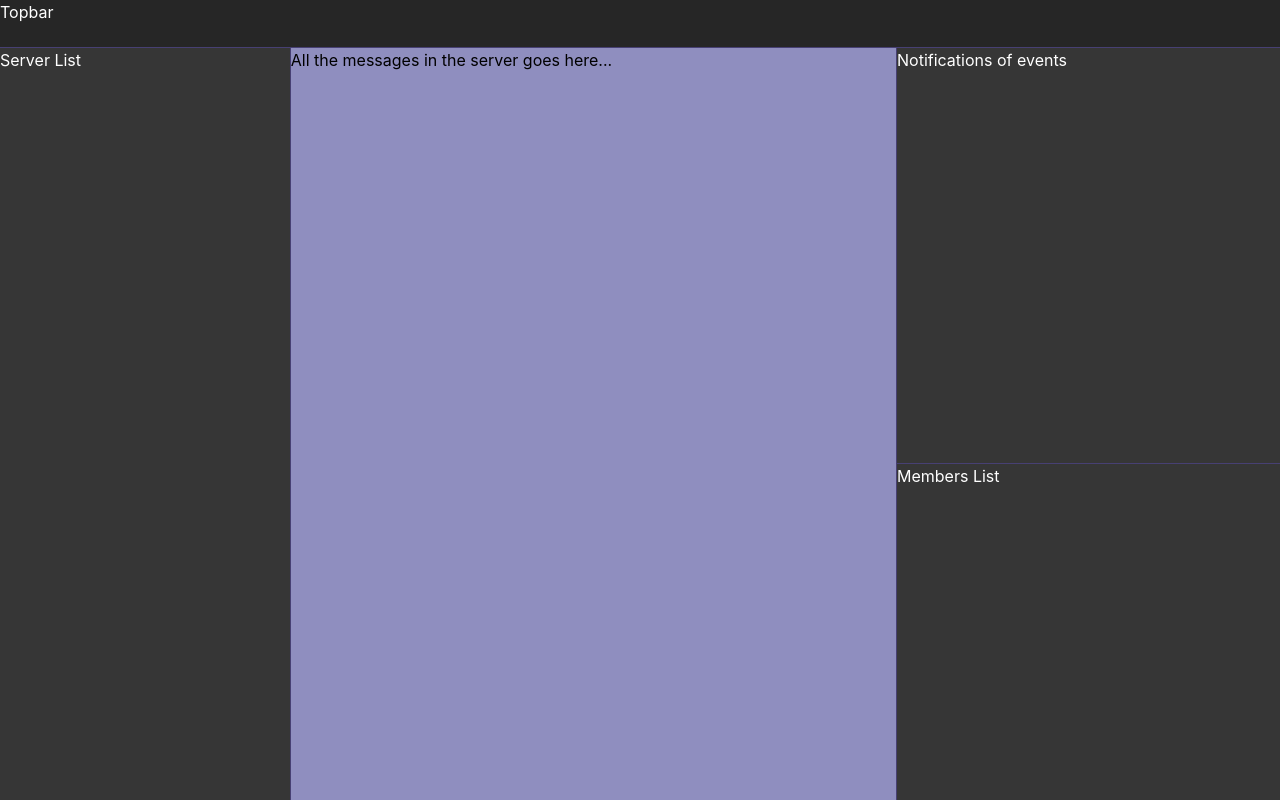
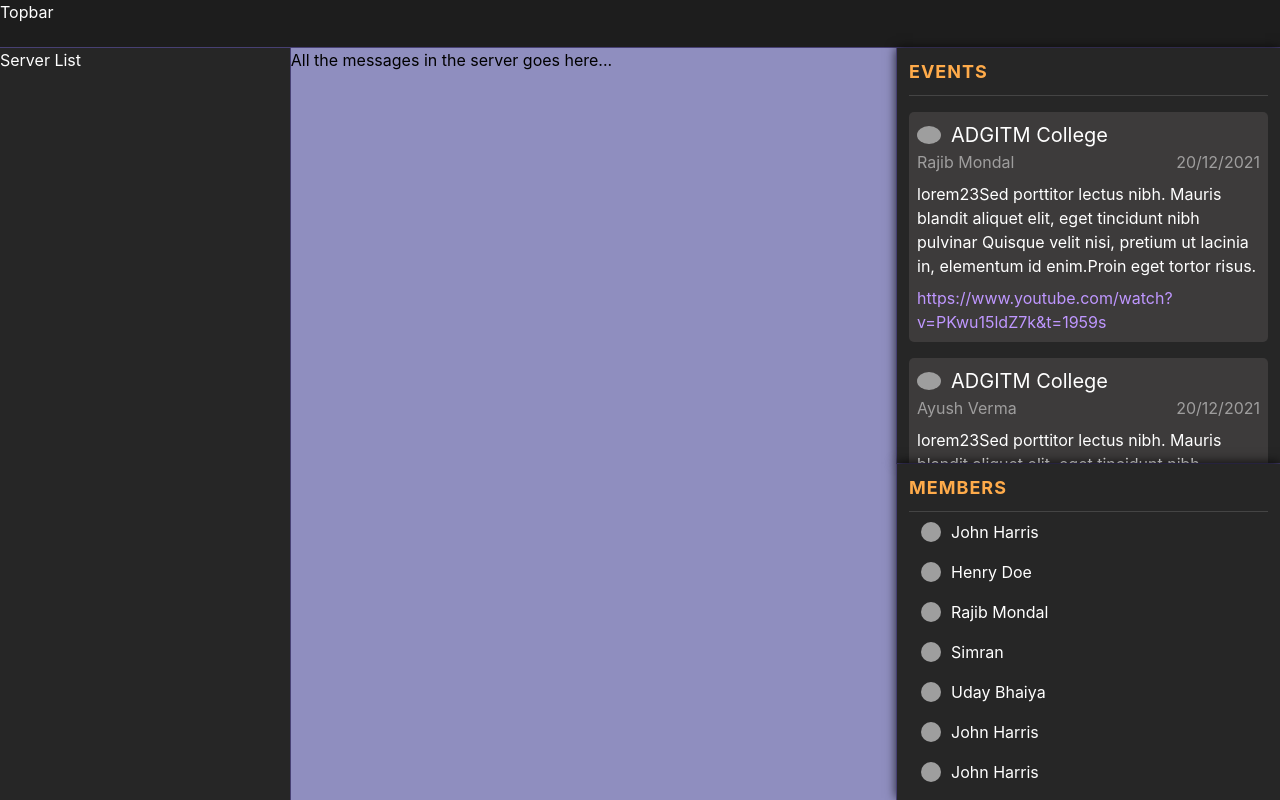
Before and after one commit to 2devyank/College-community-site, a React (Create React App) app: page /home in a window 1280 px wide. Built offline with nearby package versions, Linux system fonts and the light colour scheme; grey boxes are pictures that could not be loaded.

Commit message:
Events and Members section added

```diff
--- /dev/null
+++ b/src/components/homePage/EventItem.js
@@ -0,0 +1,20 @@
+import '../../styles/notificationSection.css'
+
+function EventItem({ event }) {
+    return (
+        <div className="EventItem container p-2 my-3">
+            <div className="fs-5 d-flex justify-content-start align-items-center">
+                <img style={{ width: "24px", marginRight: "10px", borderRadius: "50%" }} src={event.imageURL} alt="" />
+                <div>{event.serverName}</div>
+            </div>
+            <div className='d-flex justify-content-between opacity-50'>
+                <div>{event.userName}</div>
+                <div>{event.date}</div>
+            </div>
+            <div className='py-2'>{event.message}</div>
+            <a className='text-decoration-none' style={{ color: "#bf97ff" }} href="https://www.youtube.com/watch?v=PKwu15ldZ7k&t=1959s" target="_blank">https://www.youtube.com/watch?v=PKwu15ldZ7k&t=1959s</a>
+        </div>
+    )
+}
+
+export default EventItem
--- /dev/null
+++ b/src/components/homePage/MemberItem.js
@@ -0,0 +1,12 @@
+import '../../styles/memberSection.css'
+
+function MemberItem({ member }) {
+    return (
+        <div className='MemberItem container d-flex align-items-center py-2'>
+            <img src={member.imageUrl} alt="" />
+            <div>{member.name}</div>
+        </div>
+    )
+}
+
+export default MemberItem
--- a/src/components/homePage/MembersSection.js
+++ b/src/components/homePage/MembersSection.js
@@ -1,7 +1,59 @@
+import MemberItem from "./MemberItem"
+import '../../styles/memberSection.css'
+
 function MembersSection() {
+
+    const memberList = [
+        {
+            name: "John Harris",
+            imageUrl: "https://img.freepik.com/free-photo/pleasant-looking-serious-man-stands-profile-has-confident-expression-wears-casual-white-t-shirt_273609-16959.jpg?size=626&ext=jpg"
+        },
+        {
+            name: "Henry Doe",
+            imageUrl: "https://img.freepik.com/free-photo/pleasant-looking-serious-man-stands-profile-has-confident-expression-wears-casual-white-t-shirt_273609-16959.jpg?size=626&ext=jpg"
+        },
+        {
+            name: "Rajib Mondal",
+            imageUrl: "https://img.freepik.com/free-photo/pleasant-looking-serious-man-stands-profile-has-confident-expression-wears-casual-white-t-shirt_273609-16959.jpg?size=626&ext=jpg"
+        },
+        {
+            name: "Simran",
+            imageUrl: "https://img.freepik.com/free-photo/pleasant-looking-serious-man-stands-profile-has-confident-expression-wears-casual-white-t-shirt_273609-16959.jpg?size=626&ext=jpg"
+        },
+        {
+            name: "Uday Bhaiya",
+            imageUrl: "https://img.freepik.com/free-photo/pleasant-looking-serious-man-stands-profile-has-confident-expression-wears-casual-white-t-shirt_273609-16959.jpg?size=626&ext=jpg"
+        },
+        {
+            name: "John Harris",
+            imageUrl: "https://img.freepik.com/free-photo/pleasant-looking-serious-man-stands-profile-has-confident-expression-wears-casual-white-t-shirt_273609-16959.jpg?size=626&ext=jpg"
+        },
+        {
+            name: "John Harris",
+            imageUrl: "https://img.freepik.com/free-photo/pleasant-looking-serious-man-stands-profile-has-confident-expression-wears-casual-white-t-shirt_273609-16959.jpg?size=626&ext=jpg"
+        },
+        {
+            name: "Nikunj Bhaiya",
+            imageUrl: "https://img.freepik.com/free-photo/pleasant-looking-serious-man-stands-profile-has-confident-expression-wears-casual-white-t-shirt_273609-16959.jpg?size=626&ext=jpg"
+        },
+        {
+            name: "John Harris",
+            imageUrl: "https://img.freepik.com/free-photo/pleasant-looking-serious-man-stands-profile-has-confident-expression-wears-casual-white-t-shirt_273609-16959.jpg?size=626&ext=jpg"
+        },
+        {
+            name: "John Harris",
+            imageUrl: "https://img.freepik.com/free-photo/pleasant-looking-serious-man-stands-profile-has-confident-expression-wears-casual-white-t-shirt_273609-16959.jpg?size=626&ext=jpg"
+        },
+    ]
+
     return (
-        <div className="MembersSection">
-            Members List
+        <div className="MembersSection container">
+            <div className='heading sticky-top'>MEMBERS</div>
+            {
+                memberList.map((member, index) => {
+                    return <MemberItem member={member} key={index} />
+                })
+            }
         </div>
     )
 }
--- a/src/components/homePage/NotificationSection.js
+++ b/src/components/homePage/NotificationSection.js
@@ -1,7 +1,46 @@
+import '../../styles/notificationSection.css'
+import EventItem from './EventItem'
+
 function NotificationSection() {
+
+    const eventList = [
+        {
+            serverName: "ADGITM College",
+            imageURL: "https://png.pngtree.com/element_our/png/20180912/coffee-time-png_91570.jpg",
+            userName: "Rajib Mondal",
+            date: "20/12/2021",
+            time: "8:50 pm",
+            message: "lorem23Sed porttitor lectus nibh. Mauris blandit aliquet elit, eget tincidunt nibh pulvinar Quisque velit nisi, pretium ut lacinia in, elementum id enim.Proin eget tortor risus.",
+            link: "https://www.youtube.com/watch?v=PKwu15ldZ7k&t=1959s"
+        },
+        {
+            serverName: "ADGITM College",
+            imageURL: "https://png.pngtree.com/element_our/png/20180912/coffee-time-png_91570.jpg",
+            userName: "Ayush Verma",
+            date: "20/12/2021",
+            time: "8:50 pm",
+            message: "lorem23Sed porttitor lectus nibh. Mauris blandit aliquet elit, eget tincidunt nibh psnhfhjds smnfsjkad jfhjds jdhvjdsnd vvjdhgdsv dsnvbdjk dvndsbkjdnv dsv dsjkvdb vdvdjkbvdmdmnvbdska vm jkulvinar Quisque velit nisi, pretium ut lacinia in, elementum id enim.Proin eget tortor risus.",
+            link: "https://www.youtube.com/watch?v=PKwu15ldZ7k&t=1959s"
+        },
+        {
+            serverName: "ADGITM College",
+            imageURL: "https://png.pngtree.com/element_our/png/20180912/coffee-time-png_91570.jpg",
+            userName: "Devyank",
+            date: "20/12/2021",
+            time: "8:50 pm",
+            message: "lorem23Sed porttitor lectus nibh. Mauris blandit aliquet elit, eget tin pulvinar Quisque velit nisi, pretium ut lacinia in, elementum id enim.Proin eget tortor risus.",
+            link: "https://www.youtube.com/watch?v=PKwu15ldZ7k&t=1959s"
+        }
+    ]
+
     return (
-        <div className="NotificationSection">
-            Notifications of events
+        <div className="NotificationSection container">
+            <div className='heading sticky-top'>EVENTS</div>
+            {
+                eventList.map((event, index) => {
+                    return <EventItem event={event} key={index} />
+                })
+            }
         </div>
     )
 }
--- a/src/index.css
+++ b/src/index.css
@@ -17,7 +17,7 @@ code {
 .Topbar {
   height: 3rem;
   width: 100%;
-  background-color: #262626;
+  background-color: #1d1d1d;
   display: flex;
   flex-direction: column;
   border-bottom: 1px solid #474073;
@@ -29,7 +29,7 @@ code {
 }
 
 .Sidebar {
-  background-color: #363636;
+  background-color: #262626;
   width: 24rem;
   height: calc(100vh - 3rem);
   border-right: 1px solid #474073;
@@ -48,7 +48,7 @@ code {
 }
 
 .NotificationSection {
-  background-color: #363636;
+  background-color: #262626;
   width: 24rem;
   height: 26rem;
   border-bottom: 1px solid #474073;
@@ -56,7 +56,7 @@ code {
 }
 
 .MembersSection {
-  background-color: #363636;
+  background-color: #262626;
   width: 24rem;
   height: calc(100vh - 29rem);
   border-left: 1px solid #474073;
--- /dev/null
+++ b/src/styles/memberSection.css
@@ -0,0 +1,36 @@
+.MembersSection {
+  position: relative;
+  overflow-y: scroll;
+  box-shadow: 0px -2px 10px 0px rgba(0, 0, 0, 0.75);
+  -webkit-box-shadow: 0px -2px 10px 0px rgba(0, 0, 0, 0.75);
+  -moz-box-shadow: 0px -2px 10px 0px rgba(0, 0, 0, 0.75);
+}
+
+.MembersSection > .heading {
+  background: #262626;
+  color: rgb(255, 171, 74);
+  font-weight: 700;
+  font-size: large;
+  letter-spacing: 1px;
+  padding: 10px 0;
+  border-bottom: 1px solid rgb(68, 68, 68);
+}
+
+.MemberItem > img {
+  width: 20px;
+  height: 20px;
+  border-radius: 50%;
+  margin-right: 10px;
+}
+
+/* scroll bar design begins */
+
+.MembersSection::-webkit-scrollbar {
+  width: 5px;
+}
+
+/* Handle */
+.MembersSection::-webkit-scrollbar-thumb {
+  background-color: rgb(109, 109, 109);
+  border-radius: 5px;
+}
--- /dev/null
+++ b/src/styles/notificationSection.css
@@ -0,0 +1,36 @@
+.NotificationSection {
+  position: relative;
+  overflow-y: scroll;
+  box-shadow: 0px 0px 10px 0px rgba(0, 0, 0, 0.75);
+  -webkit-box-shadow: 0px 0px 10px 0px rgba(0, 0, 0, 0.75);
+  -moz-box-shadow: 0px 0px 10px 0px rgba(0, 0, 0, 0.75);
+}
+
+.NotificationSection > .heading {
+  background: #262626;
+  color: rgb(255, 171, 74);
+  font-weight: 700;
+  font-size: large;
+  letter-spacing: 1px;
+  padding: 10px 0;
+  border-bottom: 1px solid rgb(68, 68, 68);
+}
+
+.NotificationSection > .EventItem {
+  background: #3d3b3b;
+  /* background: #8f8ebf; */
+  border-radius: 5px;
+  /* color: black; */
+}
+
+/* scroll bar design begins */
+
+.NotificationSection::-webkit-scrollbar {
+  width: 5px;
+}
+
+/* Handle */
+.NotificationSection::-webkit-scrollbar-thumb {
+  background-color: rgb(109, 109, 109);
+  border-radius: 5px;
+}
```
